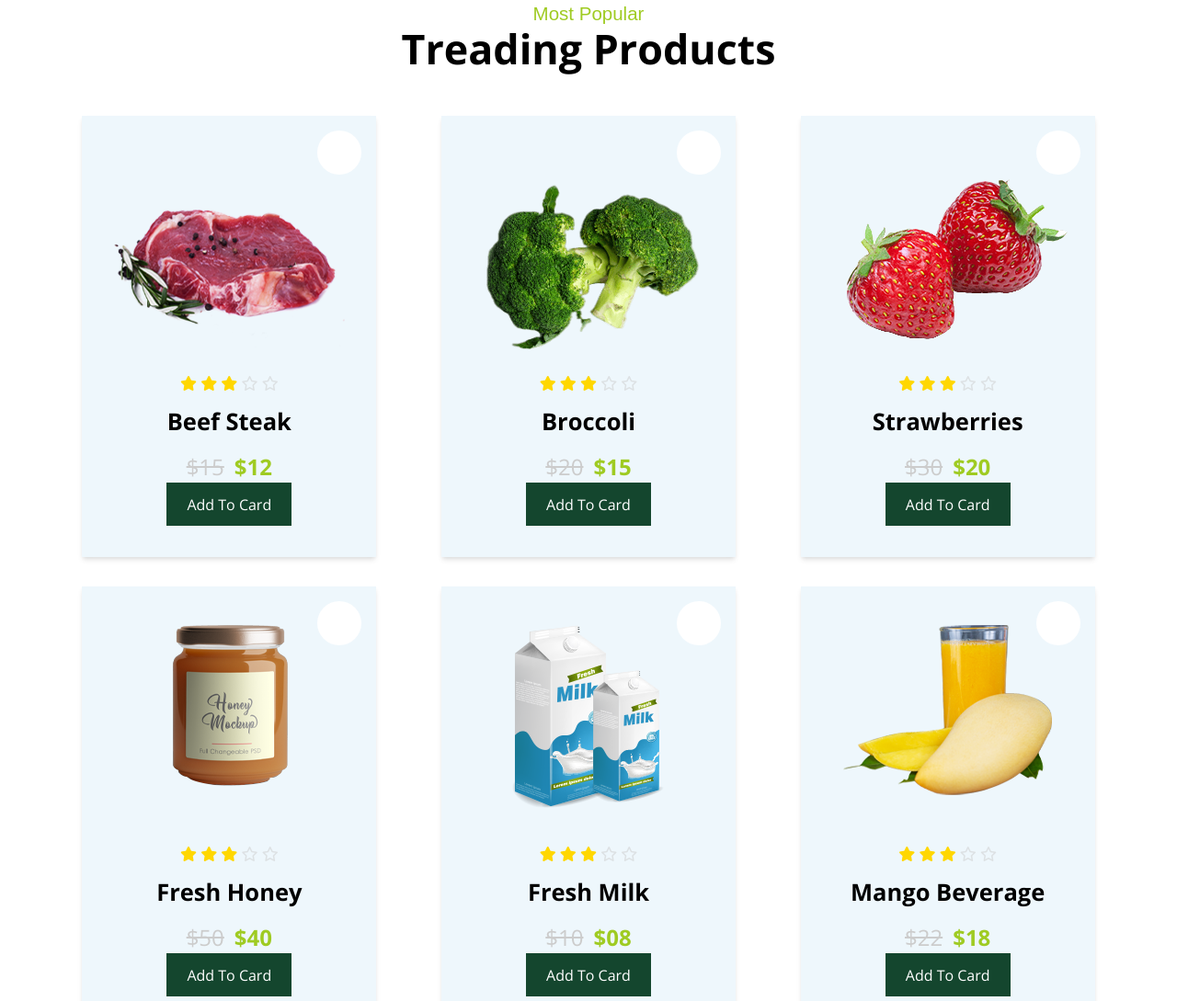
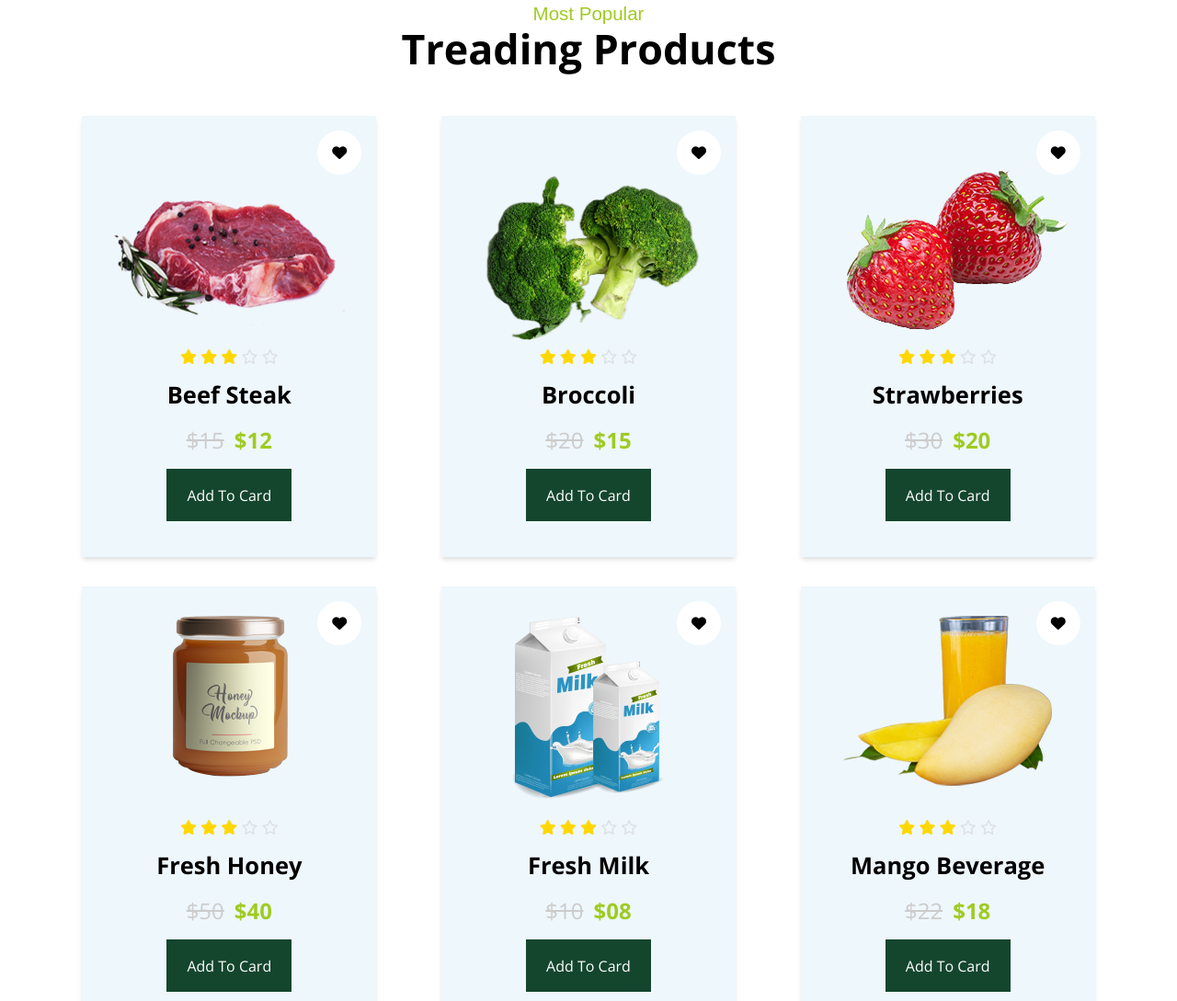
Before and after one commit to shady3laa/Groxi-store, a plain HTML site: page index.html in a window 1280 px wide. Shown: the part 1385-2474 px from the top of the page at 92% size. Drawn offline with nearby package versions, Linux system fonts and the light colour scheme; files whose address does not match are found by name; a web font is replaced by a local one.

Commit message:
change style for all boxes

```diff
--- a/style/style.css
+++ b/style/style.css
@@ -376,7 +376,7 @@ header {
 }
  .fav i {
     padding: 16px;
-    color: white;
+    color: black;
 }
  .box .info {
     text-align: center;
@@ -416,6 +416,9 @@ align-items: flex-start;
     padding: 12.5px 22px;
     transition: var(--transition);
     color: white;
+    display: block;
+    width: fit-content;
+    margin: 7px auto;
 }
 /* global */
 .treading__content .box .info .btn:hover {
```
